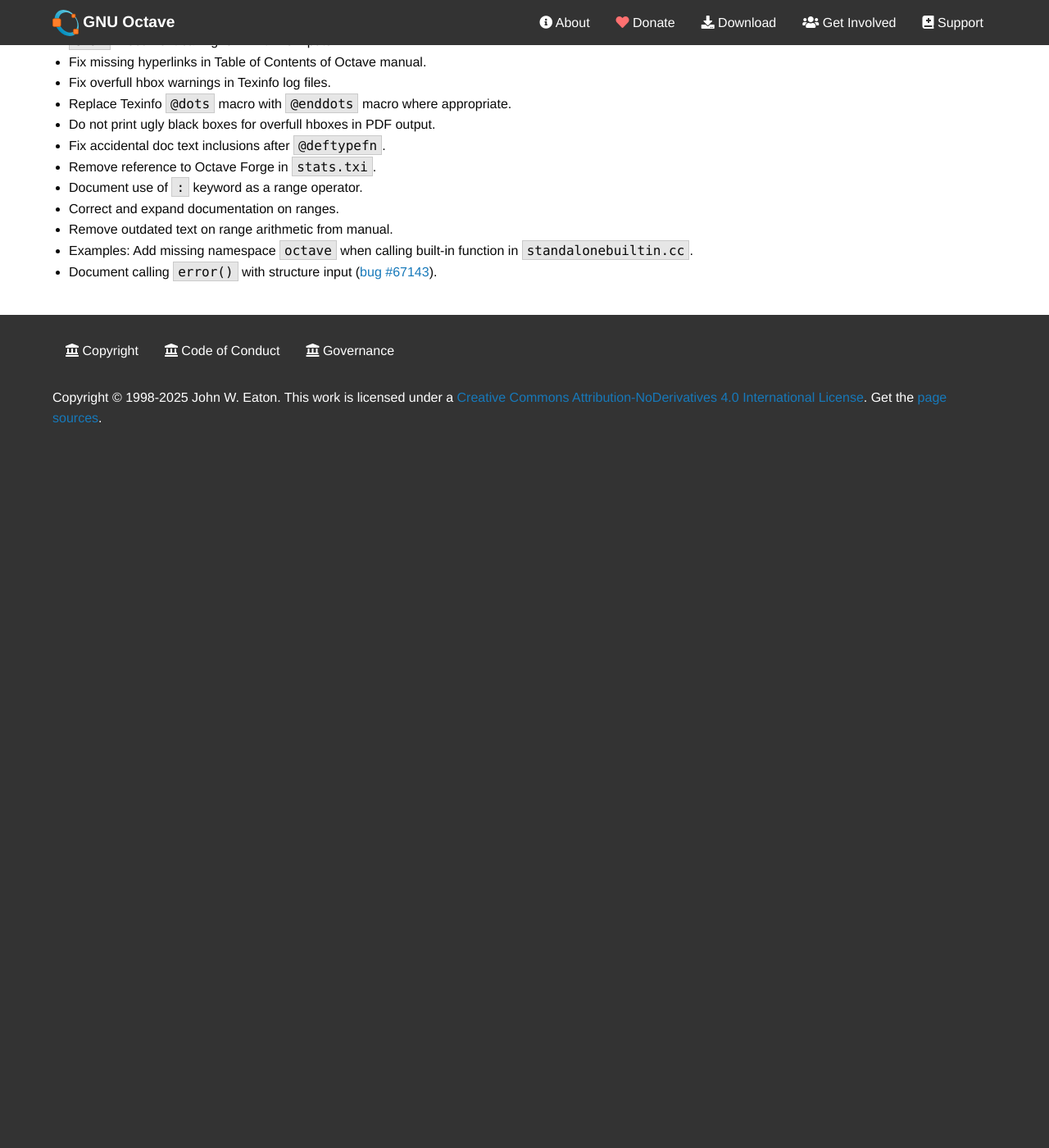
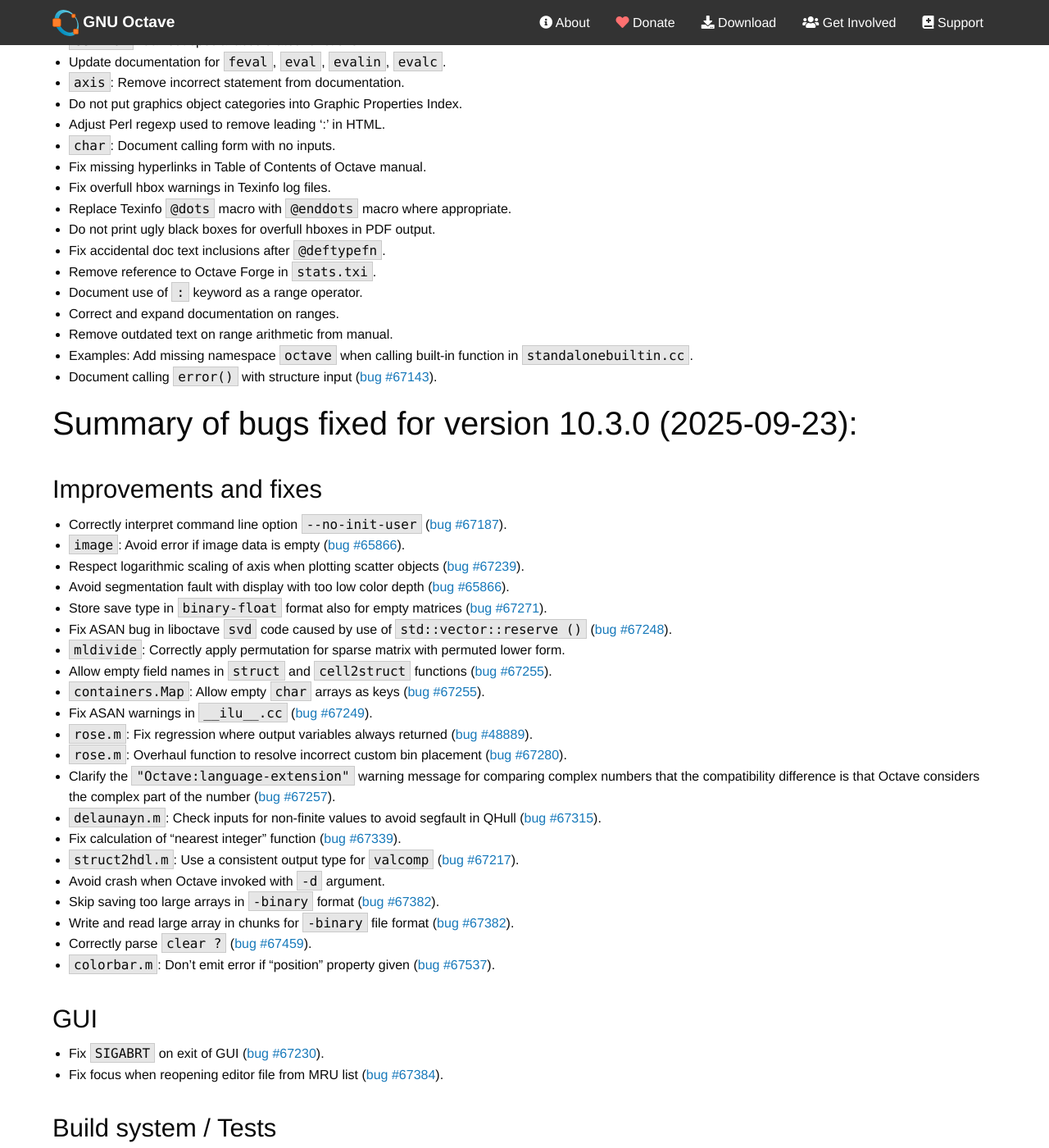
Before and after one commit to gnu-octave/gnu-octave.github.io, a Jekyll site: the page built from pages/NEWS.10.md, in a window 1280 px wide and 1400 px high, scrolled down 7979 px. Shown: the whole window at 82% size. Built offline with Jekyll 4.4.1, drawn with Linux system fonts in a browser that asks for light colours; nearby versions of some CDN libraries; before the commit the page ends 8542 px from its top, so only the background shows below that; some of the changed text lies outside the part shown.

Commit message:
GNU Octave 10.3.0 release (2025-09-23) (#30)

```diff
--- a/pages/NEWS.10.md
+++ b/pages/NEWS.10.md
@@ -431,3 +431,64 @@
 - Examples: Add missing namespace `octave` when calling built-in function in
   `standalonebuiltin.cc`.
 - Document calling `error()` with structure input ([bug #67143](https://savannah.gnu.org/bugs/?67143)).
+
+## Summary of bugs fixed for version 10.3.0 (2025-09-23):
+
+### Improvements and fixes
+
+- Correctly interpret command line option `--no-init-user` ([bug #67187](https://savannah.gnu.org/bugs/?67187)).
+- `image`: Avoid error if image data is empty ([bug #65866](https://savannah.gnu.org/bugs/?65866)).
+- Respect logarithmic scaling of axis when plotting scatter objects
+  ([bug #67239](https://savannah.gnu.org/bugs/?67239)).
+- Avoid segmentation fault with display with too low color depth ([bug #65866](https://savannah.gnu.org/bugs/?65866)).
+- Store save type in `binary-float` format also for empty matrices
+  ([bug #67271](https://savannah.gnu.org/bugs/?67271)).
+- Fix ASAN bug in liboctave `svd` code caused by use of
+  `std::vector::reserve ()` ([bug #67248](https://savannah.gnu.org/bugs/?67248)).
+- `mldivide`: Correctly apply permutation for sparse matrix with permuted lower
+  form.
+- Allow empty field names in `struct` and `cell2struct` functions ([bug #67255](https://savannah.gnu.org/bugs/?67255)).
+- `containers.Map`: Allow empty `char` arrays as keys ([bug #67255](https://savannah.gnu.org/bugs/?67255)).
+- Fix ASAN warnings in `__ilu__.cc` ([bug #67249](https://savannah.gnu.org/bugs/?67249)).
+- `rose.m`: Fix regression where output variables always returned ([bug #48889](https://savannah.gnu.org/bugs/?48889)).
+- `rose.m`: Overhaul function to resolve incorrect custom bin placement
+  ([bug #67280](https://savannah.gnu.org/bugs/?67280)).
+- Clarify the `"Octave:language-extension"` warning message for comparing
+  complex numbers that the compatibility difference is that Octave considers
+  the complex part of the number ([bug #67257](https://savannah.gnu.org/bugs/?67257)).
+- `delaunayn.m`: Check inputs for non-finite values to avoid segfault in QHull
+  ([bug #67315](https://savannah.gnu.org/bugs/?67315)).
+- Fix calculation of "nearest integer" function ([bug #67339](https://savannah.gnu.org/bugs/?67339)).
+- `struct2hdl.m`: Use a consistent output type for `valcomp` ([bug #67217](https://savannah.gnu.org/bugs/?67217)).
+- Avoid crash when Octave invoked with `-d` argument.
+- Skip saving too large arrays in `-binary` format ([bug #67382](https://savannah.gnu.org/bugs/?67382)).
+- Write and read large array in chunks for `-binary` file format ([bug #67382](https://savannah.gnu.org/bugs/?67382)).
+- Correctly parse `clear ?` ([bug #67459](https://savannah.gnu.org/bugs/?67459)).
+- `colorbar.m`: Don't emit error if "position" property given ([bug #67537](https://savannah.gnu.org/bugs/?67537)).
+
+### GUI
+
+- Fix `SIGABRT` on exit of GUI ([bug #67230](https://savannah.gnu.org/bugs/?67230)).
+- Fix focus when reopening editor file from MRU list ([bug #67384](https://savannah.gnu.org/bugs/?67384)).
+
+### Build system / Tests
+
+- Add tests for shadowed functions in core Octave ([bug #46849](https://savannah.gnu.org/bugs/?46849)).
+- Fix building Java on solaris2 platforms ([bug #67442](https://savannah.gnu.org/bugs/?67442)).
+- Include `ida.h` in configure tests from the locations at which it is looked
+  for.
+- Do not check for `nvector_serial.h` without folder in configure test.
+
+### Documentation
+
+- Expand on orthogonality properties of the cross product ([bug #67186](https://savannah.gnu.org/bugs/?67186)).
+- Remove newline before `@tex` invocation for better alignment.
+- Remove notes in documentation scheduled for deletion in version 9.1.
+- Clarify use of "interpreter" property when printing.
+- Improve TeX output for vector calculus functions.
+- Explain more clearly uses and pitfalls of `NA`.
+- Add documentation for hexadecimal and binary integer constants ([bug #67645](https://savannah.gnu.org/bugs/?67645)).
+- Use `IEEE@tie{}754` when referring to floating point standard.
+- `diary`: Clarify documentation.
+- `echo`: Clarify documentation.
+- Update manual for `--traditional` option to note that `PS4` is set.
--- a/pages/community-news.html
+++ b/pages/community-news.html
@@ -14,7 +14,7 @@
 entries in the GUI:
 
   this-is-the-gnu-octave-community-news-page
-  community-news-page-serial=30
+  community-news-page-serial=31
 
 -->
 
```
Also changed, not shown: _posts/2025-10-01-octave-10.3.0-released.markdown (added, +24 -0 lines), pages/download.md (+13 -13 lines).
